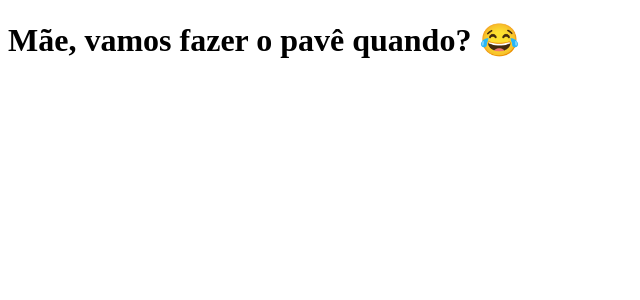
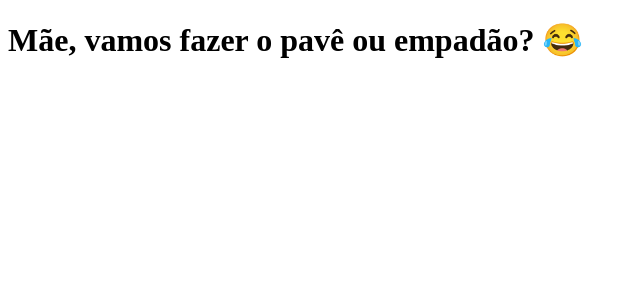
Before and after one commit to LuizRamoos/clone-tabnews, a Next.js app: page / in a window 1280 px wide. Shown: the top 300 px of the page, without its empty margins (0-640 px from the left). Built offline with nearby package versions, Linux system fonts and the light colour scheme.

Commit message:
Adicionando novo texto da pages

```diff
--- a/pages/index.js
+++ b/pages/index.js
@@ -1,5 +1,5 @@
 function Home () {
-    return <h1>Mãe, vamos fazer o pavê quando? 😂</h1>
+    return <h1>Mãe, vamos fazer o pavê ou empadão? 😂</h1>
 }
 
 export default Home;
```
